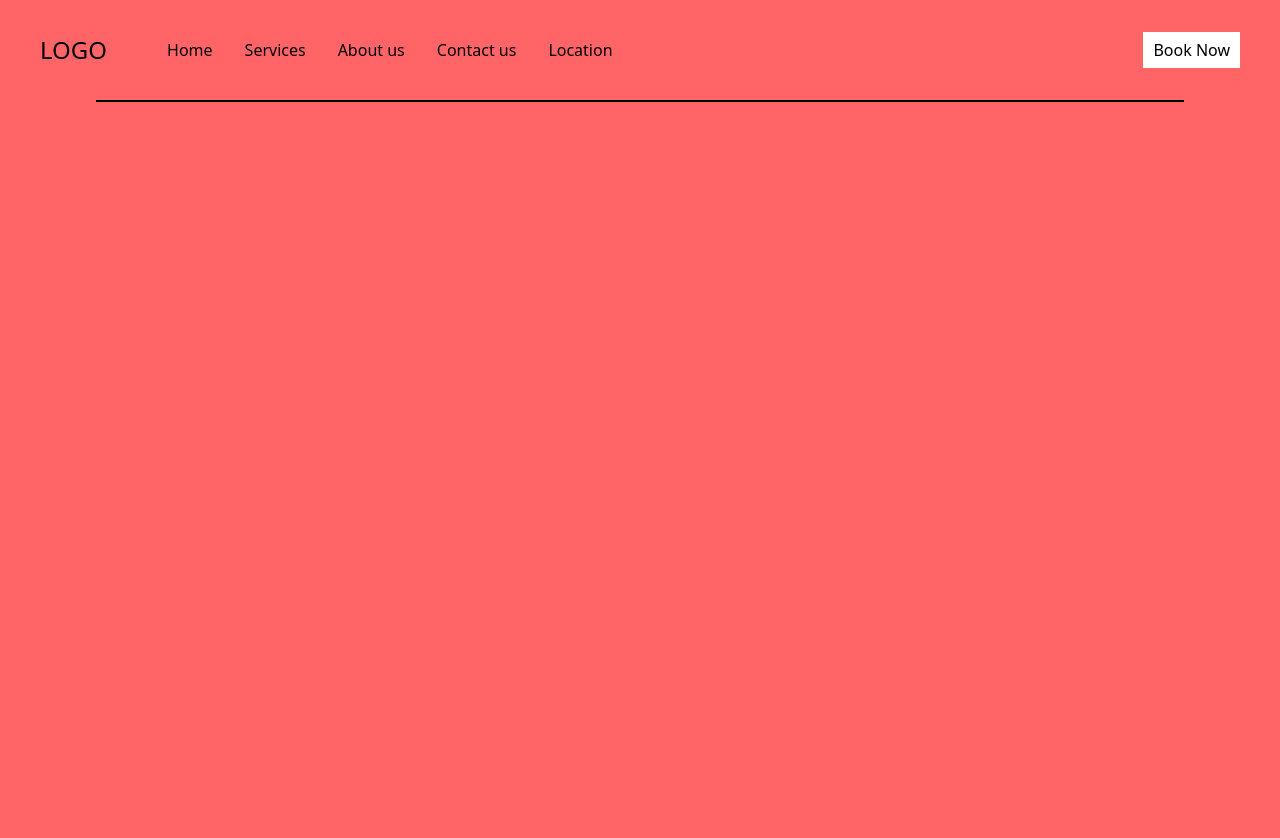
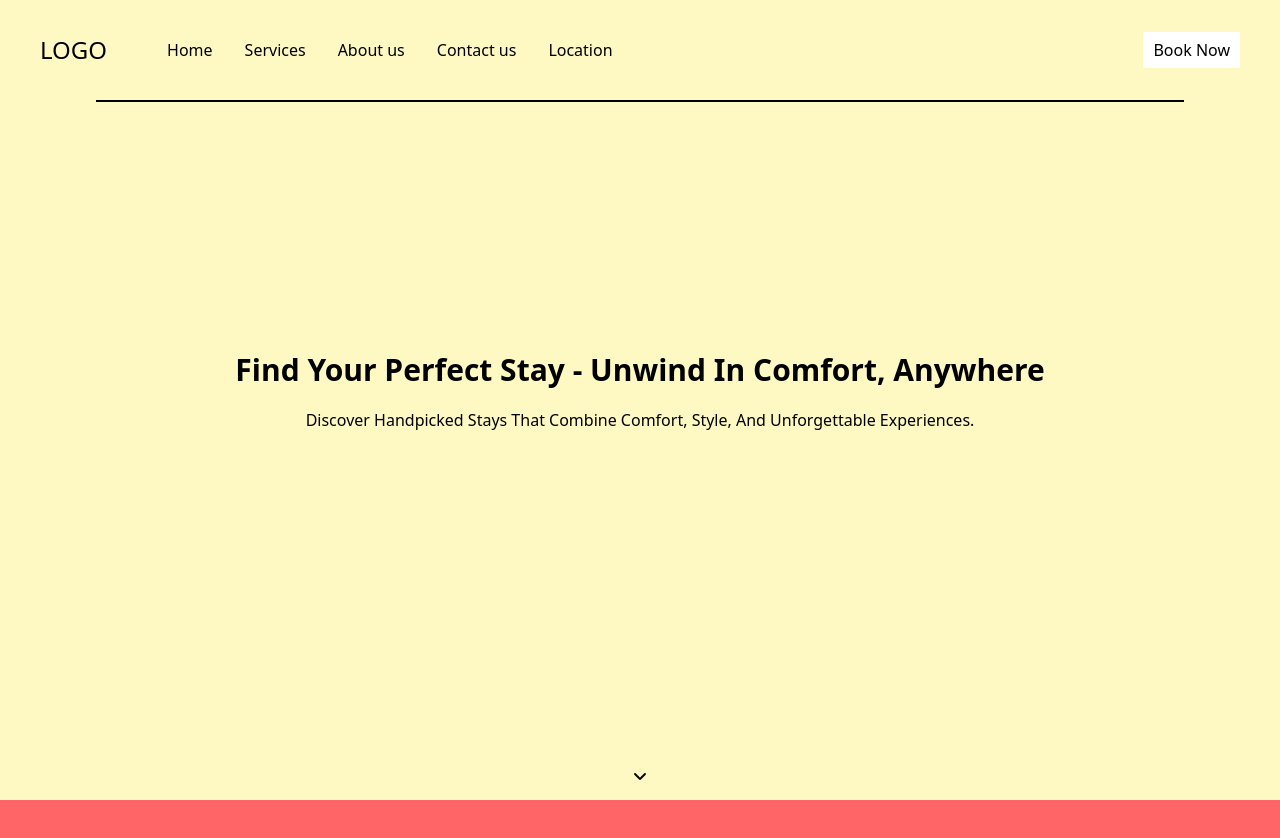
Before and after one commit to moamenabdelrahman/premium-stay, a Vue app: page / in a window 1280 px wide. Shown: the top 838 px of the page. Built offline with nearby package versions, Linux system fonts and the light colour scheme.

Commit message:
Added Hero

```diff
--- a/index.html
+++ b/index.html
@@ -5,6 +5,7 @@
     <link rel="icon" href="/favicon.ico">
     <meta name="viewport" content="width=device-width, initial-scale=1.0">
     <link href="/css/style.css" rel="stylesheet">
+    <link rel="stylesheet" href="https://cdnjs.cloudflare.com/ajax/libs/font-awesome/7.0.1/css/all.min.css" integrity="sha512-2SwdPD6INVrV/lHTZbO2nodKhrnDdJK9/kg2XD1r9uGqPo1cUbujc+IYdlYdEErWNu69gVcYgdxlmVmzTWnetw==" crossorigin="anonymous" referrerpolicy="no-referrer" />
     <title>Premium Stay</title>
   </head>
   <body>
--- a/src/App.vue
+++ b/src/App.vue
@@ -1,15 +1,18 @@
 <template>
   <div class="h-1500 bg-red-400">
     <Navbar></Navbar>
+    <Hero></Hero>
   </div>
 </template>
 
 <script>
+import Hero from './Hero.vue';
 import Navbar from './Navbar.vue';
 
 export default {
   components: {
-    Navbar
+    Navbar,
+    Hero
   }
 }
 </script>
--- /dev/null
+++ b/src/Hero.vue
@@ -0,0 +1,30 @@
+<template>
+  <div class="h-screen py-4 bg-yellow-100 flex flex-col items-center">
+    <div class="font-bold text-3xl mb-5 mt-auto">
+      {{ header }}
+    </div>
+    <div>
+      {{ text }}
+    </div>
+    <i class="mt-auto pressable fa-solid fa-angle-down"></i>
+  </div>
+</template>
+
+<script>
+  export default {
+    data() {
+      return {
+        header: 'Find Your Perfect Stay - Unwind In Comfort, Anywhere',
+        text: 'Discover Handpicked Stays That Combine Comfort, Style, And Unforgettable Experiences.'
+      };
+    }
+  }
+</script>
+
+<style scoped>
+@reference "tailwindcss";
+
+.pressable { @apply
+  hover:cursor-pointer
+}
+</style>
```
